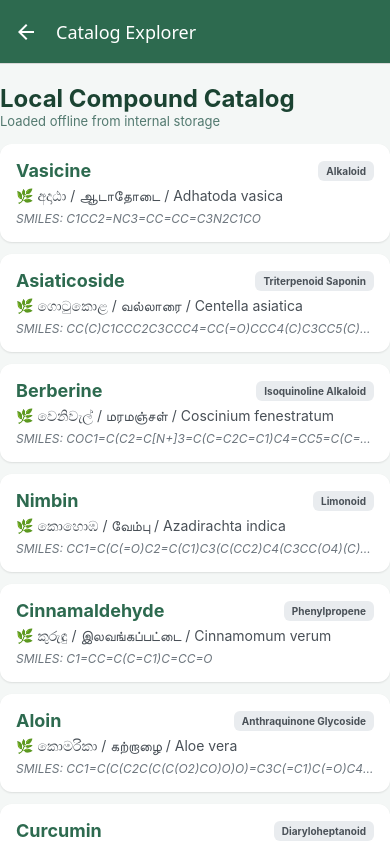
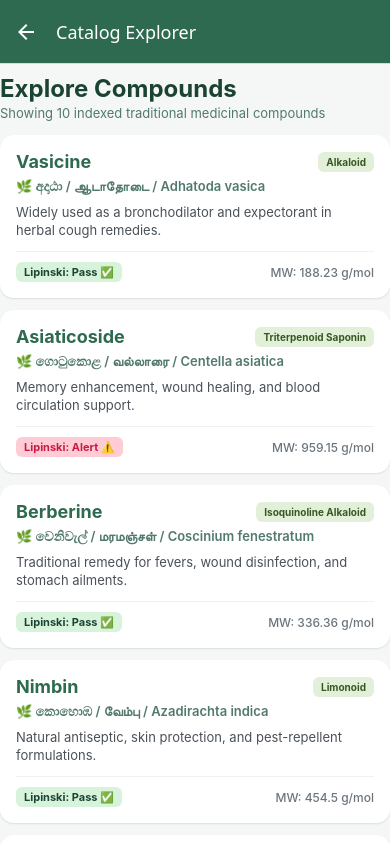
Before and after one commit to thilinitharushika/AyurSMILES, a React Native app: screen /Explore in a window 390 px wide. Built offline with nearby package versions, Linux system fonts and the light colour scheme.

Commit message:
feat: polish ExploreScreen with detailed compound summary cards and badges

```diff
--- a/package.json
+++ b/package.json
@@ -9,9 +9,11 @@
     "expo": "~58.0.23",
     "expo-status-bar": "~58.0.4",
     "react": "19.3.0",
+    "react-dom": "19.3.0",
     "react-native": "0.88.1",
     "react-native-safe-area-context": "~5.11.1",
-    "react-native-screens": "~4.30.1"
+    "react-native-screens": "~4.30.1",
+    "react-native-web": "^0.21.4"
   },
   "scripts": {
     "start": "expo start",
--- a/screens/ExploreScreen.js
+++ b/screens/ExploreScreen.js
@@ -1,5 +1,12 @@
 import React from 'react';
-import { StyleSheet, Text, View, FlatList, TouchableOpacity, SafeAreaView } from 'react-native';
+import {
+  StyleSheet,
+  Text,
+  View,
+  FlatList,
+  TouchableOpacity,
+  SafeAreaView
+} from 'react-native';
 import compoundsData from '../data/compounds.json';
 
 export default function ExploreScreen({ navigation }) {
@@ -12,35 +19,139 @@ export default function ExploreScreen({ navigation }) {
         <Text style={styles.compoundName}>{item.name}</Text>
         <Text style={styles.categoryBadge}>{item.category}</Text>
       </View>
-      <Text style={styles.plantSource}>🌿 {item.plantSource}</Text>
-      <Text style={styles.smilesText} numberOfLines={1}>SMILES: {item.smiles}</Text>
+
+      <Text style={styles.plantSource} numberOfLines={1}>🌿 {item.plantSource}</Text>
+
+      <Text style={styles.useText} numberOfLines={2}>
+        {item.traditionalUse}
+      </Text>
+
+      <View style={styles.footerRow}>
+        <Text style={[
+          styles.lipinskiTag,
+          item.lipinskiPass ? styles.passTag : styles.failTag
+        ]}>
+          {item.lipinskiPass ? 'Lipinski: Pass ✅' : 'Lipinski: Alert ⚠️'}
+        </Text>
+        <Text style={styles.mwText}>MW: {item.molecularWeight}</Text>
+      </View>
     </TouchableOpacity>
   );
 
   return (
     <SafeAreaView style={styles.container}>
-      <Text style={styles.headerTitle}>Local Compound Catalog</Text>
-      <Text style={styles.headerSubtitle}>Loaded offline from internal storage</Text>
+      <View style={styles.headerContainer}>
+        <Text style={styles.headerTitle}>Explore Compounds</Text>
+        <Text style={styles.headerSubtitle}>
+          Showing {compoundsData.length} indexed traditional medicinal compounds
+        </Text>
+      </View>
 
       <FlatList
         data={compoundsData}
         renderItem={renderItem}
         keyExtractor={(item) => item.id}
         contentContainerStyle={styles.listContainer}
+        showsVerticalScrollIndicator={false}
       />
     </SafeAreaView>
   );
 }
 
 const styles = StyleSheet.create({
-  container: { flex: 1, backgroundColor: '#f4f7f6', paddingHorizontal: 16, paddingTop: 20 },
-  headerTitle: { fontSize: 24, fontWeight: 'bold', color: '#1b4332' },
-  headerSubtitle: { fontSize: 13, color: '#52796f', marginBottom: 15 },
-  listContainer: { paddingBottom: 20 },
-  card: { backgroundColor: '#fff', padding: 16, borderRadius: 12, marginBottom: 12, shadowColor: '#000', shadowOffset: { width: 0, height: 1 }, shadowOpacity: 0.1, shadowRadius: 2, elevation: 2 },
-  cardHeader: { flexDirection: 'row', justifyContent: 'space-between', alignItems: 'center', marginBottom: 6 },
-  compoundName: { fontSize: 18, fontWeight: 'bold', color: '#2d6a4f' },
-  categoryBadge: { backgroundColor: '#e9ecef', color: '#495057', fontSize: 10, paddingHorizontal: 8, paddingVertical: 4, borderRadius: 6, overflow: 'hidden', fontWeight: 'bold' },
-  plantSource: { fontSize: 14, color: '#495057', marginBottom: 6 },
-  smilesText: { fontSize: 12, color: '#6c757d', fontStyle: 'italic' }
+  container: {
+    flex: 1,
+    backgroundColor: '#f4f7f6',
+    paddingHorizontal: 16,
+    paddingTop: 10
+  },
+  headerContainer: {
+    marginBottom: 14
+  },
+  headerTitle: {
+    fontSize: 24,
+    fontWeight: 'bold',
+    color: '#1b4332'
+  },
+  headerSubtitle: {
+    fontSize: 13,
+    color: '#52796f',
+    marginTop: 2
+  },
+  listContainer: {
+    paddingBottom: 20
+  },
+  card: {
+    backgroundColor: '#fff',
+    padding: 16,
+    borderRadius: 14,
+    marginBottom: 12,
+    shadowColor: '#000',
+    shadowOffset: { width: 0, height: 1 },
+    shadowOpacity: 0.1,
+    shadowRadius: 2,
+    elevation: 2
+  },
+  cardHeader: {
+    flexDirection: 'row',
+    justifyContent: 'space-between',
+    alignItems: 'center',
+    marginBottom: 6
+  },
+  compoundName: {
+    fontSize: 18,
+    fontWeight: 'bold',
+    color: '#2d6a4f'
+  },
+  categoryBadge: {
+    backgroundColor: '#e2f0d9',
+    color: '#385723',
+    fontSize: 10,
+    fontWeight: 'bold',
+    paddingHorizontal: 8,
+    paddingVertical: 4,
+    borderRadius: 6,
+    overflow: 'hidden'
+  },
+  plantSource: {
+    fontSize: 13,
+    color: '#52796f',
+    fontWeight: '600',
+    marginBottom: 8
+  },
+  useText: {
+    fontSize: 13,
+    color: '#495057',
+    marginBottom: 12,
+    lineHeight: 18
+  },
+  footerRow: {
+    flexDirection: 'row',
+    justifyContent: 'space-between',
+    alignItems: 'center',
+    borderTopWidth: 1,
+    borderTopColor: '#f0f0f0',
+    paddingTop: 10
+  },
+  lipinskiTag: {
+    fontSize: 11,
+    fontWeight: 'bold',
+    paddingHorizontal: 8,
+    paddingVertical: 3,
+    borderRadius: 6,
+    overflow: 'hidden'
+  },
+  passTag: {
+    backgroundColor: '#d8f3dc',
+    color: '#1b4332'
+  },
+  failTag: {
+    backgroundColor: '#ffccd5',
+    color: '#c9184a'
+  },
+  mwText: {
+    fontSize: 12,
+    color: '#6c757d',
+    fontWeight: '500'
+  }
 });
```
Also changed, not shown: 1 other file (tests, documents, lock files or other folders).
